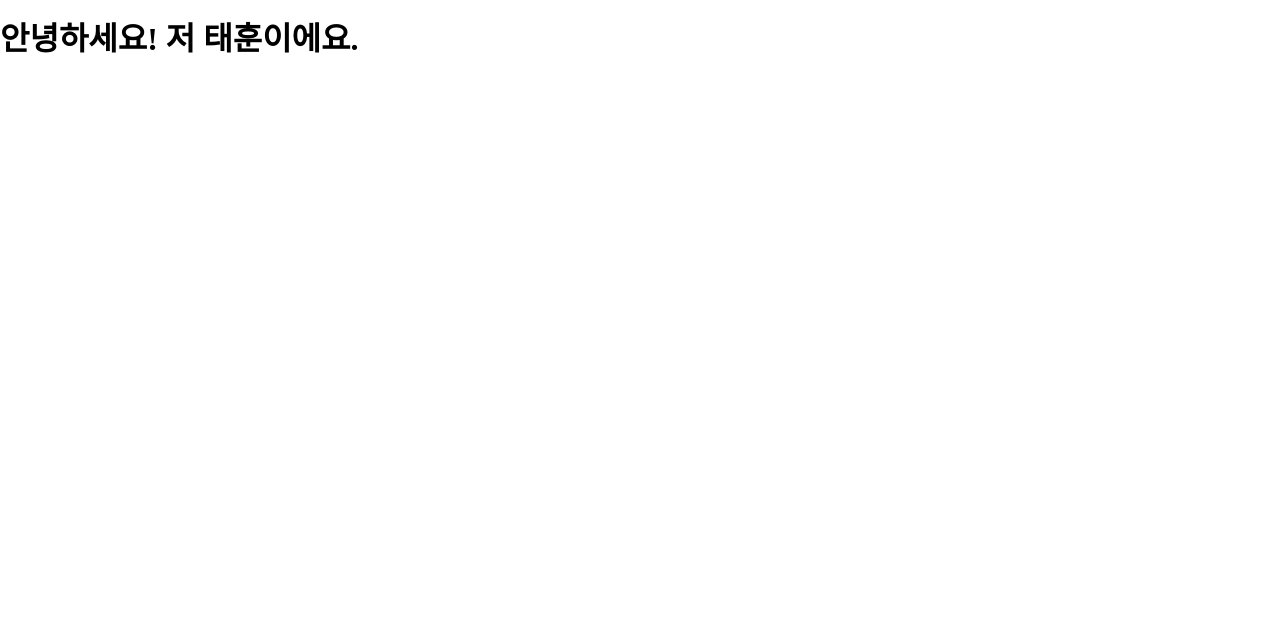
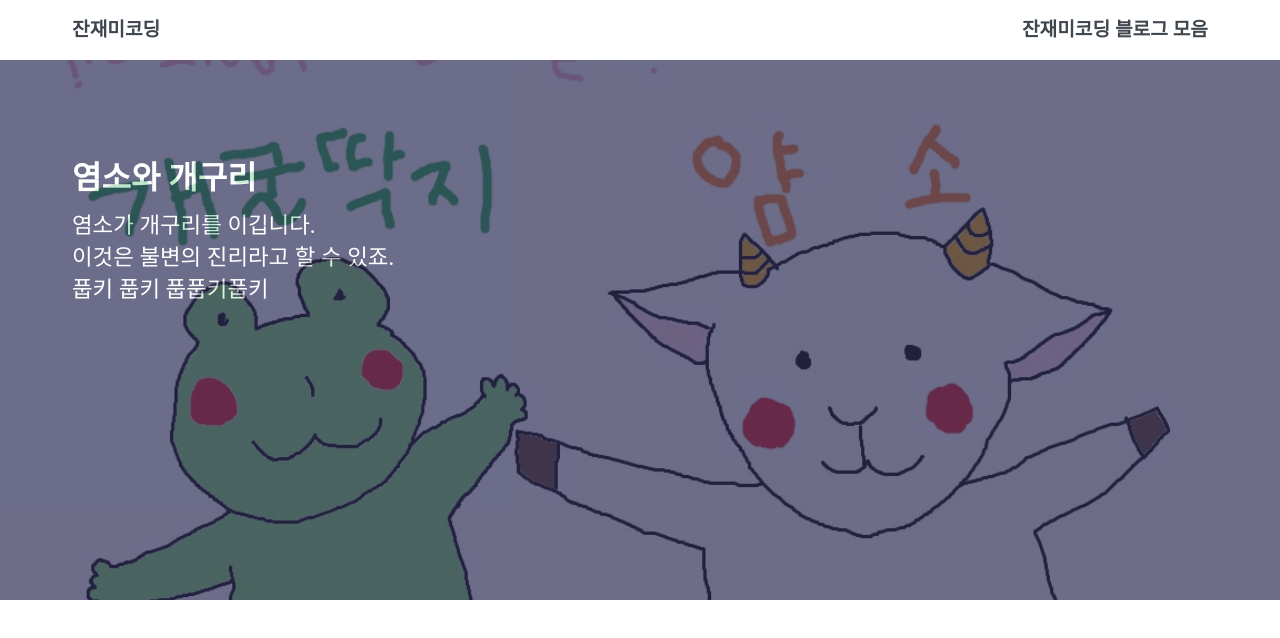
Before and after one commit to Goathoon/WebpageCourse_Alone, a plain HTML site: page index.html in a window 1280 px wide. Drawn offline with Linux system fonts and the light colour scheme; a web font is replaced by a local one.

Commit message:
section image added

```diff
--- a/css/style.css
+++ b/css/style.css
@@ -4,4 +4,119 @@
 
 body {
     font-family: "Spoqa Han Sans Neo", "Sans-serif";
+    margin: 0 auto;
+    color: #3f464d;
 }
+
+a {
+    all: unset;
+}
+
+a:link {
+    text-decoration: none;
+    color: #3f464d;
+}
+
+a:visited {
+    text-decoration: none;
+    color: #3f464d;
+}
+
+a:active {
+    text-decoration: none;
+    color: #3f464d
+}
+
+a:hover {
+    text-decoration: none;
+    color: #3f464d;
+}
+
+.head-container .head-brand a:hover {
+    color: #2186c4;
+    cursor: pointer;
+}
+
+.inner {
+    width: 100%;
+    height: 100%;
+    margin: 0 auto;
+    padding: 0 2rem;
+}
+
+header {
+    width: 100%;
+    height: 60px;
+    background-color: #fff;
+    position: fixed;
+    top: 0;
+    left: 0;
+    z-index: 1000;
+}
+
+.head-container {
+    width: 100%;
+    height: 100%;
+    display: flex;
+    justify-content: space-between;
+    align-items: center;
+}
+
+.head-container .head-brand {
+    font-weight: bold;
+    font-size: 1.2rem;
+}
+
+.head-container .head-blog {
+    font-weight: bold;
+    font-size: 1.2rem;
+}
+
+section {
+    width: 100%;
+    background-color: #fff;
+    position: relative;
+}
+
+.main {
+    height: 540px;
+    background-image: url("../img/frogAndGoat.jpg");
+    z-index: 1;
+    background-size: cover;
+    background-position: center -20%;
+}
+
+.main-container {
+    width: 100%;
+    height: 100%;
+    background-color: rgb(47, 48, 89);
+    opacity: 0.7;
+    z-index: 2;
+    margin-top: 60px;
+}
+
+.title {
+    font-size: 2rem;
+    font-weight: bold;
+    color: #fff;
+    margin-bottom: 0.8rem;
+}
+
+.message {
+    font-size: 1.4rem;
+    font-weight: normal;
+    color: #fff;
+    line-height: 2rem;
+}
+
+.title-container {
+    padding-top: 100px;
+    padding-bottom: 100px;
+}
+
+
+@media only screen and (min-width: 1200px) {
+    .inner {
+        max-width: 1200px;
+    }
+}
--- a/index.html
+++ b/index.html
@@ -47,7 +47,30 @@
 </head>
 
 <body>
-    <h1>안녕하세요! 저 태훈이에요.</h1>
+    <header>
+        <div class="inner">
+            <div class="head-container">
+                <div class="head-brand"><a href="https://www.fun-coding.org">잔재미코딩</a></div>
+                <div class="head-blog"><a href="https://www.fun-coding.org/daveblog.html">잔재미코딩 블로그 모음</a></div>
+            </div>
+        </div>
+    </header>
+    <!--메인 이미지 섹션 -->
+    <section class="main">
+        <div class="main-container">
+            <div class="inner">
+                <div class="title-container">
+                    <div class="title">염소와 개구리</div>
+                    <div class="message">염소가 개구리를 이깁니다.<br />
+                        이것은 불변의 진리라고 할 수 있죠.<br />
+                        풉키 풉키 풉풉키풉키</div>
+                </div>
+            </div>
+        </div>
+    </section>
+    <footer>
+
+    </footer>
 </body>
 
 </html>
```
Also changed, not shown: img/frogAndGoat.jpg (added).
